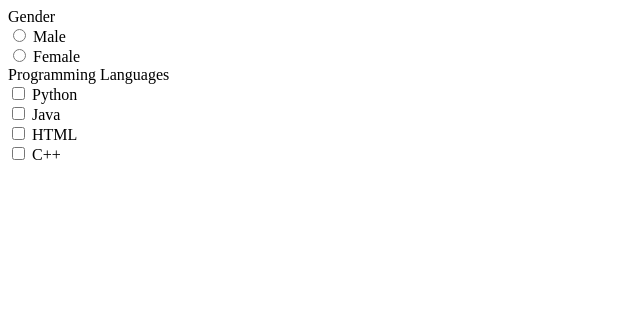
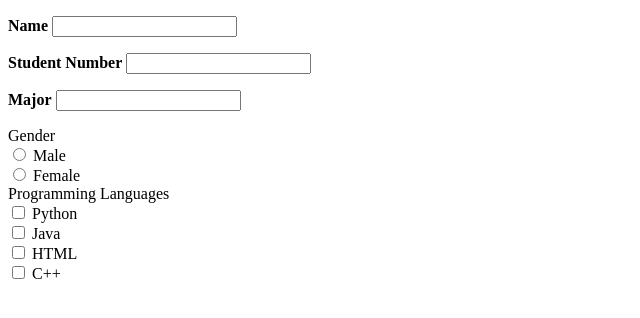
Before and after one commit to CSID-DGU/2024-2-OSSPrac-CROSS-05, a Flask app: page / in a window 1280 px wide. Shown: the top 318 px of the page, without its empty margins (0-640 px from the left). Run offline with Flask 3, Linux system fonts and the light colour scheme.

Commit message:
modiy main.html

```diff
--- a/app/templates/main.html
+++ b/app/templates/main.html
@@ -4,6 +4,9 @@
     <title>main page</title>
 </head>
 <body>
+    <p><b>Name</b> <input type="text" id="Name" name="Name"/> </p>
+    <p><b>Student Number</b> <input type="text" id="StudentNumber" name="StudentNumber"/></p>
+    <p><b>Major</b> <input type="text" id="Major" name="Major" /></p>
     <label>Gender</label><br>
     <input type="radio" name="gender" value="male"> Male <br>
     <input type="radio" name="gender" value="female"> Female <br>
```
